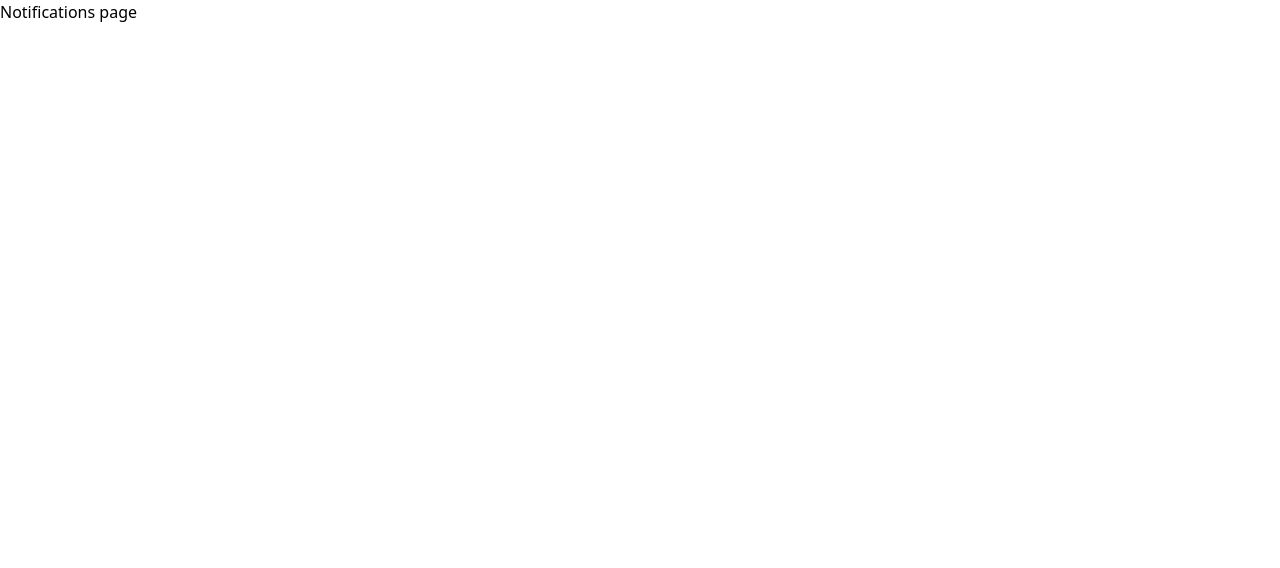
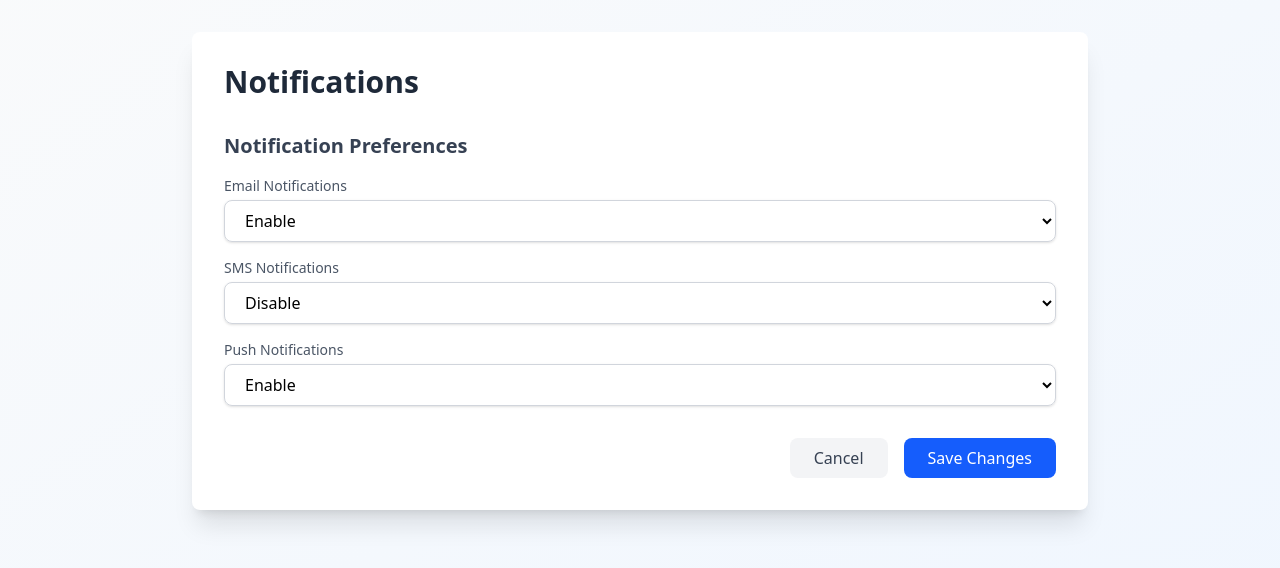
Before and after one commit to atharvapawar/Dashboard-Project-Next.js, a Next.js app: page /dashboard/settings/notifications in a window 1280 px wide. Shown: the top 568 px of the page. Built offline with nearby package versions, Linux system fonts and the light colour scheme.

Commit message:
Configuring Notifications Page...

```diff
--- a/app/dashboard/settings/notifications/page.tsx
+++ b/app/dashboard/settings/notifications/page.tsx
@@ -1,5 +1,96 @@
-const page = () => {
-  return <div>Notifications page</div>;
+import React from "react";
+
+const Page = () => {
+  return (
+    <div className="min-h-screen bg-gradient-to-br from-gray-50 to-blue-50 p-8">
+      <div className="max-w-4xl mx-auto bg-white rounded-lg shadow-xl p-8">
+        <h1 className="text-3xl font-bold text-gray-800 mb-8">Notifications</h1>
+
+        {/* Notification Settings */}
+        <div className="mb-8">
+          <h2 className="text-xl font-semibold text-gray-700 mb-4">
+            Notification Preferences
+          </h2>
+
+          <div className="space-y-4">
+            {/* Email */}
+            <div>
+              <label
+                htmlFor="emailNotifications"
+                className="block text-sm font-medium text-gray-600 mb-1"
+              >
+                Email Notifications
+              </label>
+              <select
+                id="emailNotifications"
+                defaultValue="enable"
+                className="mt-1 block w-full px-4 py-2 border border-gray-300 rounded-lg shadow-sm focus:outline-none focus:ring-2 focus:ring-blue-500"
+                aria-label="Email notification preference"
+              >
+                <option value="enable">Enable</option>
+                <option value="disable">Disable</option>
+              </select>
+            </div>
+
+            {/* SMS */}
+            <div>
+              <label
+                htmlFor="smsNotifications"
+                className="block text-sm font-medium text-gray-600 mb-1"
+              >
+                SMS Notifications
+              </label>
+              <select
+                id="smsNotifications"
+                defaultValue="disable"
+                className="mt-1 block w-full px-4 py-2 border border-gray-300 rounded-lg shadow-sm focus:outline-none focus:ring-2 focus:ring-blue-500"
+                aria-label="SMS notification preference"
+              >
+                <option value="enable">Enable</option>
+                <option value="disable">Disable</option>
+              </select>
+            </div>
+
+            {/* Push */}
+            <div>
+              <label
+                htmlFor="pushNotifications"
+                className="block text-sm font-medium text-gray-600 mb-1"
+              >
+                Push Notifications
+              </label>
+              <select
+                id="pushNotifications"
+                defaultValue="enable"
+                className="mt-1 block w-full px-4 py-2 border border-gray-300 rounded-lg shadow-sm focus:outline-none focus:ring-2 focus:ring-blue-500"
+                aria-label="Push notification preference"
+              >
+                <option value="enable">Enable</option>
+                <option value="disable">Disable</option>
+              </select>
+            </div>
+          </div>
+        </div>
+
+        {/* Action Buttons */}
+        <div className="flex justify-end space-x-4 mt-6">
+          <button
+            type="button"
+            className="px-6 py-2 text-gray-700 bg-gray-100 rounded-lg hover:bg-gray-200 focus:outline-none focus:ring-2 focus:ring-gray-400 transition-colors"
+          >
+            Cancel
+          </button>
+
+          <button
+            type="button"
+            className="px-6 py-2 text-white bg-blue-600 rounded-lg hover:bg-blue-700 focus:outline-none focus:ring-2 focus:ring-blue-400 transition-colors"
+          >
+            Save Changes
+          </button>
+        </div>
+      </div>
+    </div>
+  );
 };
 
-export default page;
+export default Page;
```
